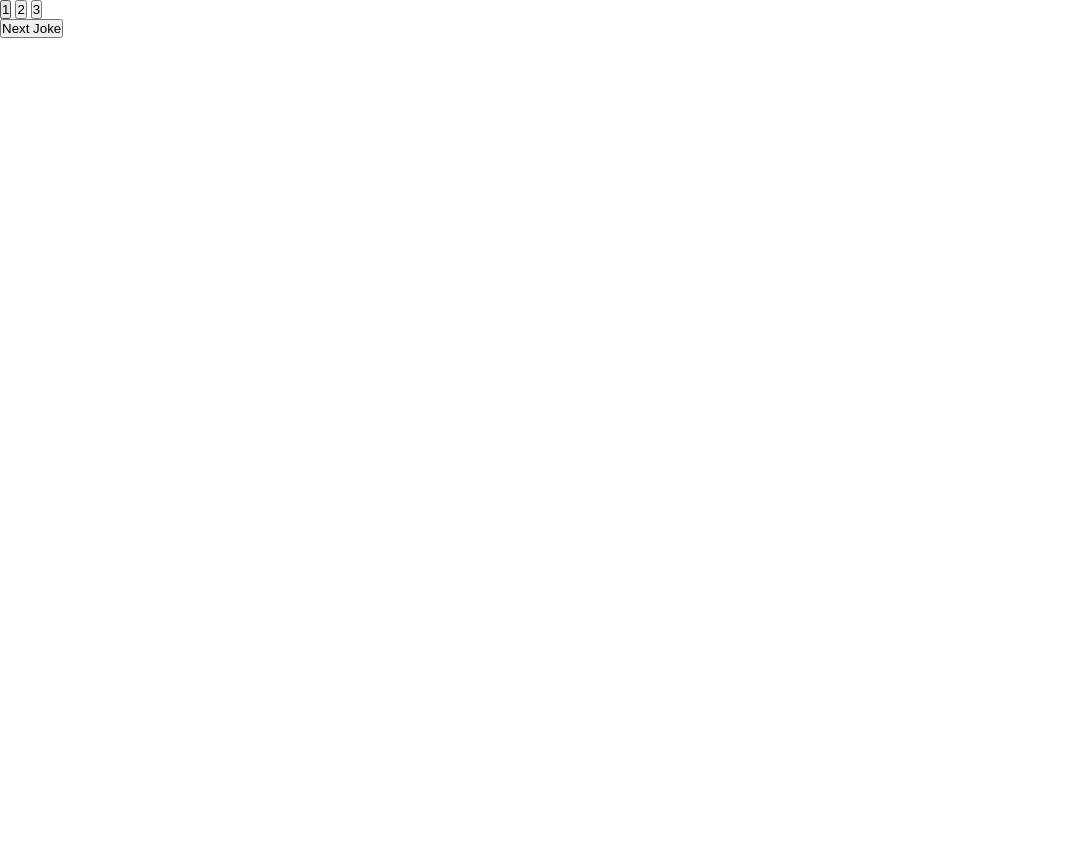
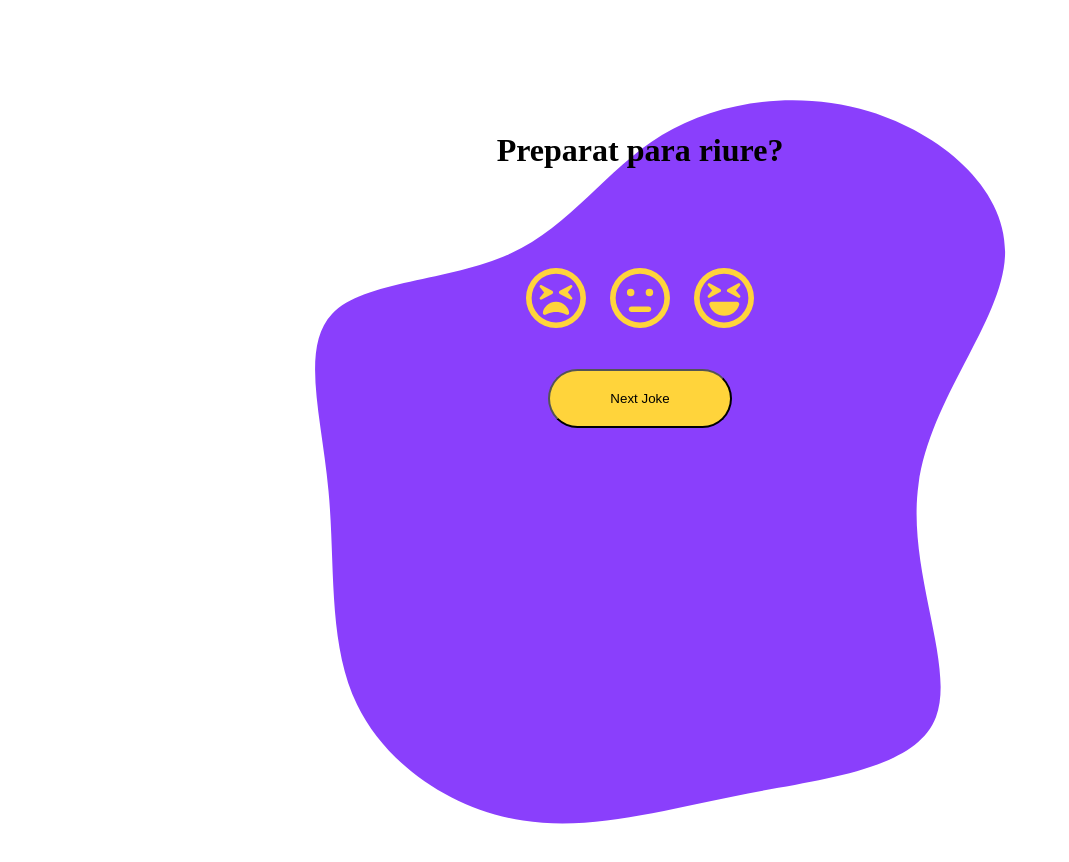
Before and after one commit to pedroaragaoleite/Sprint-4-API-V2, a website: page index.html in a window 1280 px wide. Shown: the whole page, without its empty margins (0-1069 px from the left). Before the commit the page ends 800 px from the top, so only its background shows below. Drawn offline with Linux system fonts and the light colour scheme; no server answers.

Commit message:
add svg and more
add svg bg and change some css

```diff
--- a/css/styles.css
+++ b/css/styles.css
@@ -9,6 +9,8 @@
 ol,
 ul {
   list-style: none;
+  display: flex;
+  align-items: center;
 }
 
 a {
@@ -21,40 +23,96 @@ img {
 }
 
 body {
-    position: relative;
+  position: relative;
 }
 
-.showcase {
-    background-image: url('../assets/img/background_desktop.jpg');
-    background-position: center center;
-    background-size: cover;
-    background-repeat: no-repeat;
-    height: 100vh;
-}
-
-.layer {
-    position: absolute;
-    top: 0;
-    left: 0;
-    background: rgb(105,105,105,.8);
-    width: 100%;
-    height: 100vh;
+#container_bg {
+  position: absolute;
+  top: -10%;
+  left: 50%;
+  transform: translateX(-50%);
+  width: 1000px;
+  height: 1000px;
 }
 
 main {
-    position: absolute;
-    top: 50%;
-    left: 50%;
-    transform: translate( -50%, -50%);
-    width: 600px;
-    height: 250px;
-    background: #ffffff;
-    border-radius: 5px;
+  position: relative;
+  display: flex;
+  justify-content: center;
+  align-items: center;
+  flex-direction: column;
+  /* position: absolute; */
+  width: 100%;
+  height: 70vh;
+  z-index: 10;
+  /* height: 100vh; */
 }
 
-#container_result {
-    display: flex;
-    flex-direction: column;
-    justify-content: center;
-    align-items: center;
+h1 {
+  margin-bottom: 90px;
 }
+
+#container_text {
+  color: #ffffff;
+  font-size: 20px;
+  margin-bottom: 60px;
+  width: 350px;
+  margin: 0 auto;
+  text-align: center;
+}
+
+#container_score {
+  margin-bottom: 30px;
+}
+
+.btn_score {
+  width: 80px;
+  height: 80px;
+  background: none;
+  border: none;
+  cursor: pointer;
+}
+
+#btn_next {
+  margin-top: 30px;
+  padding: 20px 60px;
+  background-color: #FFD43B;
+  border-radius: 30px;
+  cursor: pointer;
+}
+
+.svg1 {
+  background-image: url('../assets/svg/blob1.svg');
+}
+
+.svg2 {
+  background-image: url('../assets/svg/blob2.svg');
+}
+
+.svg3 {
+  background-image: url('../assets/svg/blob3.svg');
+}
+
+.svg4 {
+  background-image: url('../assets/svg/blob4.svg');
+}
+
+.svg5 {
+  background-image: url('../assets/svg/blob5.svg');
+}
+
+.svg6 {
+  background-image: url('../assets/svg/blob6.svg');
+}
+
+.svg7 {
+  background-image: url('../assets/svg/blob7.svg');
+}
+
+.svg8 {
+  background-image: url('../assets/svg/blob8.svg');
+}
+
+.svg9 {
+  background-image: url('../assets/svg/blob9.svg');
+}
--- a/index.html
+++ b/index.html
@@ -4,6 +4,9 @@
 <head>
     <meta charset="UTF-8">
     <meta name="viewport" content="width=device-width, initial-scale=1.0">
+    <link rel="stylesheet" href="https://cdnjs.cloudflare.com/ajax/libs/font-awesome/6.5.1/css/all.min.css"
+        integrity="sha512-DTOQO9RWCH3ppGqcWaEA1BIZOC6xxalwEsw9c2QQeAIftl+Vegovlnee1c9QX4TctnWMn13TZye+giMm8e2LwA=="
+        crossorigin="anonymous" referrerpolicy="no-referrer" />
     <link rel="stylesheet" href="css/styles.css">
     <title>Sprint 4 - API</title>
 </head>
@@ -12,21 +15,44 @@
     <header>
         <nav>
             <ul>
+                <li><img id="weather_icon" src="" alt=""></li>
                 <li id="weather"></li>
-                <li><img id="weather_icon" src="" alt=""></li>
             </ul>
         </nav>
     </header>
+    <main>
+        <h1>Preparat para riure?</h1>
         <div id="container_joke">
             <p id="container_text"></p>
         </div>
         <div id="container__score">
-        <button class="btn_score" id="btn_score1">1</button>
-        <button class="btn_score" id="btn_score2">2</button>
-        <button class="btn_score" id="btn_score3">3</button>
+            <button class="btn_score" id="btn_score1"><svg xmlns="http://www.w3.org/2000/svg" height="60" width="60"
+                    viewBox="0 0 512 512">
+                    <path fill="#FFD43B"
+                        d="M464 256A208 208 0 1 0 48 256a208 208 0 1 0 416 0zM0 256a256 256 0 1 1 512 0A256 256 0 1 1 0 256zm176.5 64.3C196.1 302.1 223.8 288 256 288s59.9 14.1 79.5 32.3C354.5 338.1 368 362 368 384c0 5.4-2.7 10.4-7.2 13.4s-10.2 3.4-15.2 1.3l-17.2-7.5c-22.8-10-47.5-15.1-72.4-15.1s-49.6 5.2-72.4 15.1l-17.2 7.5c-4.9 2.2-10.7 1.7-15.2-1.3s-7.2-8-7.2-13.4c0-22 13.5-45.9 32.5-63.7zm-43-173.6l89.9 47.9c10.7 5.7 10.7 21.1 0 26.8l-89.9 47.9c-7.9 4.2-17.5-1.5-17.5-10.5c0-2.8 1-5.5 2.8-7.6l36-43.2-36-43.2c-1.8-2.1-2.8-4.8-2.8-7.6c0-9 9.6-14.7 17.5-10.5zM396 157.1c0 2.8-1 5.5-2.8 7.6l-36 43.2 36 43.2c1.8 2.1 2.8 4.8 2.8 7.6c0 9-9.6 14.7-17.5 10.5l-89.9-47.9c-10.7-5.7-10.7-21.1 0-26.8l89.9-47.9c7.9-4.2 17.5 1.5 17.5 10.5z" />
+                </svg></button>
+            <button class="btn_score" id="btn_score2"><svg xmlns="http://www.w3.org/2000/svg" height="60" width="60"
+                    viewBox="0 0 512 512">
+                    <path fill="#FFD43B"
+                        d="M464 256A208 208 0 1 1 48 256a208 208 0 1 1 416 0zM256 0a256 256 0 1 0 0 512A256 256 0 1 0 256 0zM176.4 240a32 32 0 1 0 0-64 32 32 0 1 0 0 64zm192-32a32 32 0 1 0 -64 0 32 32 0 1 0 64 0zM184 328c-13.3 0-24 10.7-24 24s10.7 24 24 24H328c13.3 0 24-10.7 24-24s-10.7-24-24-24H184z" />
+                </svg></button>
+            <button class="btn_score" id="btn_score3"><svg xmlns="http://www.w3.org/2000/svg" height="60" width="60"
+                    viewBox="0 0 512 512">
+                    <path fill="#FFD43B"
+                        d="M464 256A208 208 0 1 0 48 256a208 208 0 1 0 416 0zM0 256a256 256 0 1 1 512 0A256 256 0 1 1 0 256zm130.7 57.9c-4.2-13.6 7.1-25.9 21.3-25.9H364.5c14.2 0 25.5 12.4 21.3 25.9C369 368.4 318.2 408 258.2 408s-110.8-39.6-127.5-94.1zm2.8-183.3l89.9 47.9c10.7 5.7 10.7 21.1 0 26.8l-89.9 47.9c-7.9 4.2-17.5-1.5-17.5-10.5c0-2.8 1-5.5 2.8-7.6l36-43.2-36-43.2c-1.8-2.1-2.8-4.8-2.8-7.6c0-9 9.6-14.7 17.5-10.5zM396 141.1c0 2.8-1 5.5-2.8 7.6l-36 43.2 36 43.2c1.8 2.1 2.8 4.8 2.8 7.6c0 9-9.6 14.7-17.5 10.5l-89.9-47.9c-10.7-5.7-10.7-21.1 0-26.8l89.9-47.9c7.9-4.2 17.5 1.5 17.5 10.5z" />
+                </svg></button>
         </div>
         <div id="container_next">
             <button id="btn_next" onclick="nextJoke()">Next Joke</button>
+        </div>
+    </main>
+
+    <div id="container_bg" class="svg1">
+        <!-- <svg viewBox="0 0 200 200" xmlns="http://www.w3.org/2000/svg">
+            <path fill="#8A3FFC"
+                d="M43.4,-63.1C56.3,-59.4,66.6,-47.2,74.8,-33C83,-18.8,89.2,-2.6,88.1,13.5C87.1,29.5,78.8,45.3,66,53.5C53.2,61.8,35.9,62.4,19.9,66.6C3.9,70.8,-10.7,78.4,-25.3,77.9C-39.9,77.4,-54.6,68.7,-63.3,56.2C-72.1,43.7,-74.9,27.4,-78.4,10.6C-81.9,-6.3,-86.2,-23.8,-78.2,-33.5C-70.3,-43.1,-50.2,-44.9,-35.1,-47.7C-20,-50.4,-10,-54.1,2.7,-58.3C15.3,-62.4,30.6,-66.9,43.4,-63.1Z"
+                transform="translate(100 100)" />
+        </svg> -->
     </div>
     <script src="js/app.js"></script>
 </body>
--- a/js/app.js
+++ b/js/app.js
@@ -15,6 +15,7 @@ const btn2 = document.getElementById('btn_score2');
 const btn3 = document.getElementById('btn_score3');
 const containerWeather = document.getElementById('weather');
 const weatherIcon = document.getElementById('weather_icon');
+const containerBg = document.getElementById('container_bg');
 let report = [];
 let joke;
 const urlApi = 'https://icanhazdadjoke.com';
@@ -27,7 +28,7 @@ const fetchOptions = {
 };
 const randomFetch = () => __awaiter(void 0, void 0, void 0, function* () {
     let result = Math.floor(Math.random() * 2);
-    console.log(result);
+    // console.log(result);
     if (result === 0) {
         randomJoke();
     }
@@ -89,10 +90,10 @@ const weatherFetch = () => {
         fetch(urlWeather, optionsWeather)
             .then(response => response.json())
             .then(data => {
-            console.log(data.current.condition.text);
-            console.log(data.current.condition.icon);
+            // console.log(data);
+            // console.log(data.current.condition.icon);
             weatherIcon.src = data.current.condition.icon;
-            containerWeather.innerHTML = data.current.condition.text;
+            containerWeather.innerHTML = `${data.current.temp_c}ºC`;
         });
     });
 };
@@ -115,18 +116,24 @@ function getScore(joke, score) {
     console.log(report);
 }
 function nextJoke() {
+    let randomSvg = Math.ceil(Math.random() * 10);
+    console.log(randomSvg);
+    // containerBg.classList.remove('svg1');
     const exist = report.some(item => item.joke === joke);
-    console.log(exist);
+    // console.log(exist);
     if (!exist) {
         console.log(report);
         const date = new Date().toISOString();
         const notScoredJoke = { joke, date };
         report.push(notScoredJoke);
         randomFetch();
-        console.log(report);
+        // containerBg.classList.remove(`svg${randomSvg}`);
+        // containerBg.classList.add(`svg${randomSvg}`);
+        // console.log(report);
     }
     else {
         randomFetch();
+        // containerBg.classList.add(`svg${randomSvg}`);
     }
 }
 randomFetch();
```
Also changed, not shown: js/app.ts (+16 -6 lines), assets/svg/blob.svg (added), assets/svg/blob1.svg (added), assets/svg/blob10.svg (added), assets/svg/blob2.svg (added), assets/svg/blob3.svg (added), assets/svg/blob4.svg (added), assets/svg/blob5.svg (added), assets/svg/blob6.svg (added), assets/svg/blob7.svg (added), assets/svg/blob8.svg (added), assets/svg/blob9.svg (added). Lines whose indentation alone changed are shown as unchanged.
